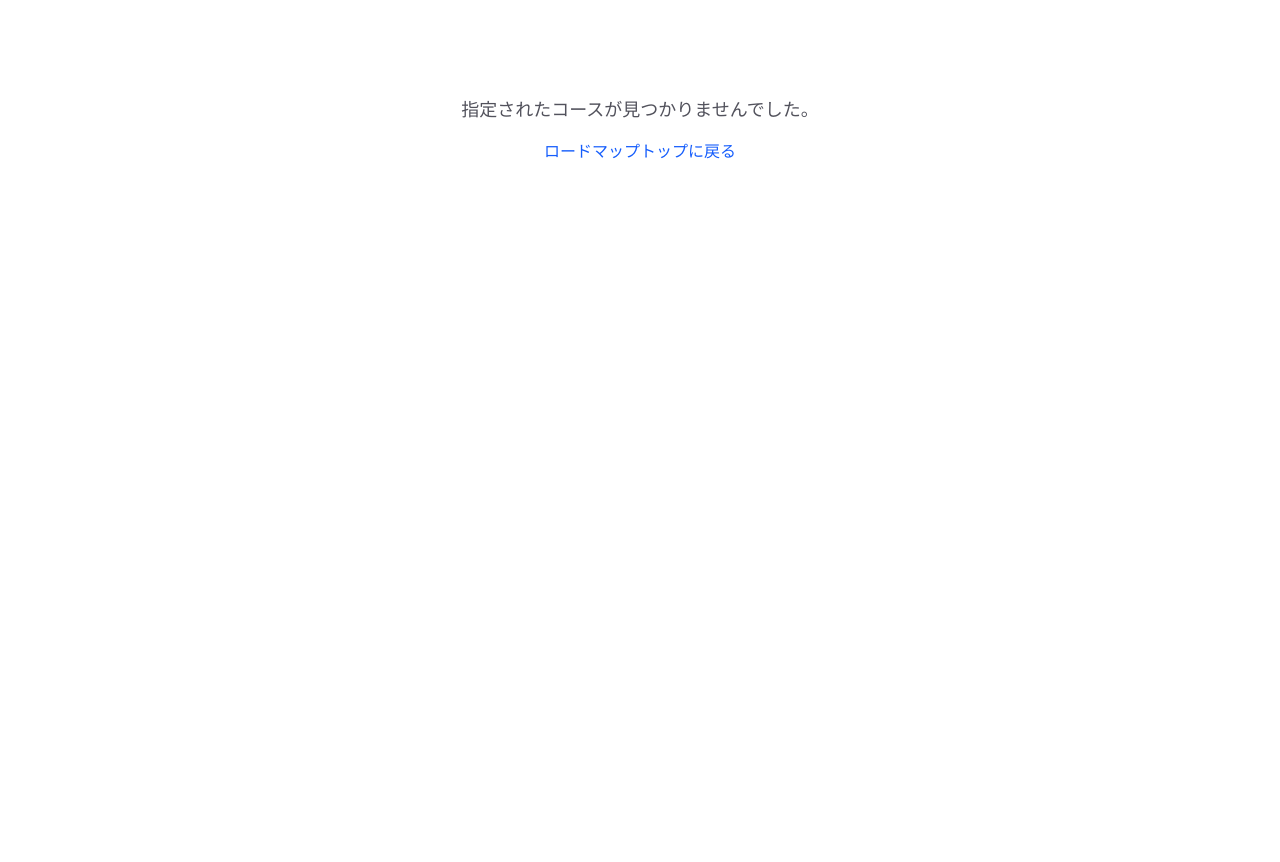
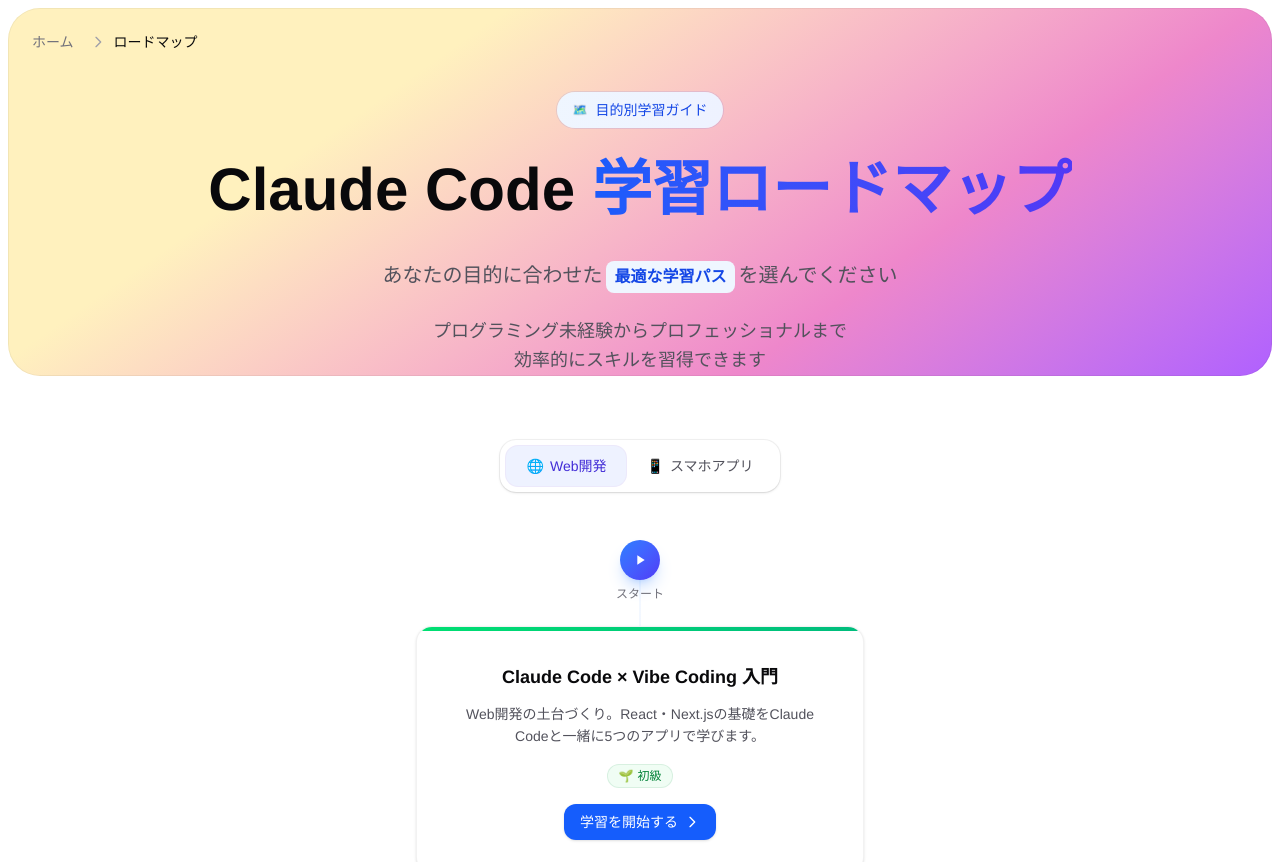
Before and after one commit to tomada1114/vibe-coding-studio, a Next.js app: page /roadmap in a window 1280 px wide. Shown: the top 862 px of the page. Before the commit the page ends 800 px from the top, so only its background shows below. Built offline with nearby package versions, Linux system fonts and the light colour scheme.

Commit message:
refactor: set web course as default in roadmap

```diff
--- a/src/components/roadmap/RoadmapContent.tsx
+++ b/src/components/roadmap/RoadmapContent.tsx
@@ -1,24 +1,24 @@
-'use client'
+"use client"
 
-import { useState, useEffect } from 'react'
-import { useSearchParams, useRouter } from 'next/navigation'
-import Link from 'next/link'
-import { RoadmapTabs } from '@/components/roadmap/RoadmapTabs'
-import { RoadmapFlow } from '@/components/roadmap/RoadmapFlow'
-import { getCourseById, isValidCourseId, type CourseId } from '@/data/roadmaps'
-import { Container } from '@/components/container'
-import { Gradient } from '@/components/gradient'
+import { Container } from "@/components/container"
+import { Gradient } from "@/components/gradient"
+import { RoadmapFlow } from "@/components/roadmap/RoadmapFlow"
+import { RoadmapTabs } from "@/components/roadmap/RoadmapTabs"
+import { getCourseById, isValidCourseId, type CourseId } from "@/data/roadmaps"
+import Link from "next/link"
+import { useRouter, useSearchParams } from "next/navigation"
+import { useEffect, useState } from "react"
 
 export function RoadmapContent() {
   const searchParams = useSearchParams()
   const router = useRouter()
-  const courseParam = searchParams.get('course')
+  const courseParam = searchParams.get("course")
 
   const [activeCourse, setActiveCourse] = useState<CourseId>(() => {
     if (courseParam && isValidCourseId(courseParam)) {
       return courseParam
     }
-    return 'beginner'
+    return "web"
   })
 
   useEffect(() => {
@@ -90,11 +90,11 @@
                 <span className="text-xs">🗺️</span>
                 目的別学習ガイド
               </div>
-              <h1 className="mb-6 text-4xl font-bold leading-tight text-zinc-950 sm:text-5xl lg:text-6xl">
+              <h1 className="mb-6 text-4xl leading-tight font-bold text-zinc-950 sm:text-5xl lg:text-6xl">
                 Claude Code
                 <br className="sm:hidden" />
                 <span className="bg-gradient-to-r from-blue-600 to-indigo-600 bg-clip-text text-transparent">
-                  {' '}
+                  {" "}
                   学習ロードマップ
                 </span>
               </h1>
```
